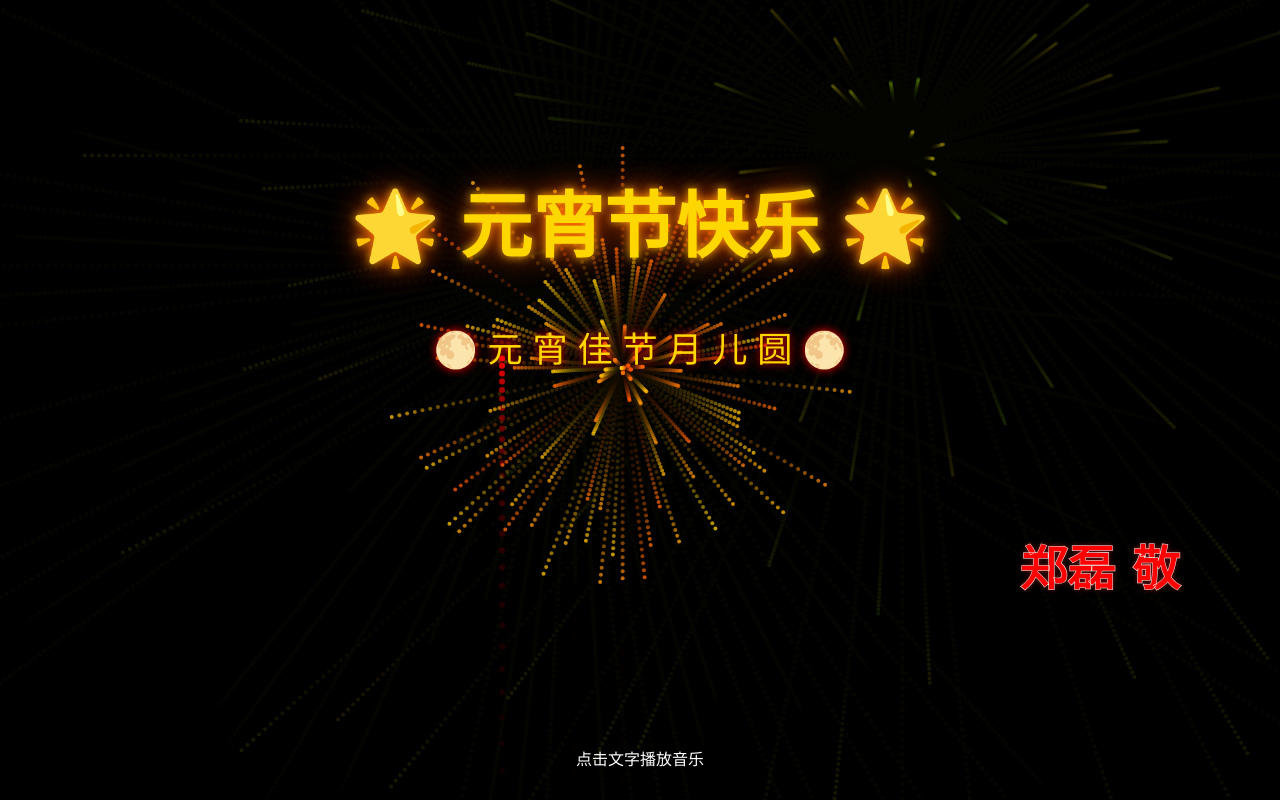
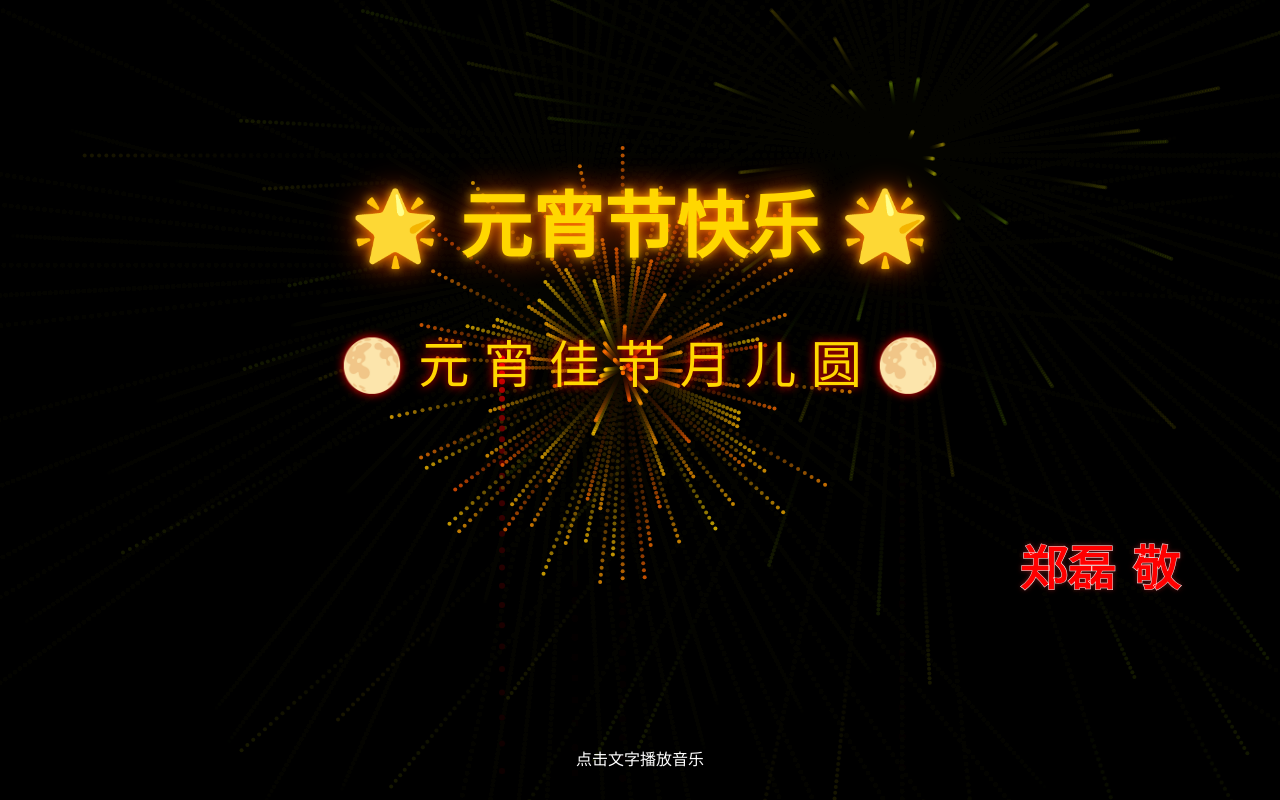
Before and after one commit to LevienZh/newyear, a plain HTML site: page index.html in a window 1280 px wide. Drawn offline with Linux system fonts and the light colour scheme.

Commit message:
Update index.html

```diff
--- a/index.html
+++ b/index.html
@@ -44,7 +44,7 @@
             animation: glow 2s ease-in-out infinite;
         }
         .message p {
-            font-size: 2.2em; /* 修改动态祝福语的字号 */
+            font-size: 3.2em; /* 修改动态祝福语的字号 */
         }
         #playHint {
             position: fixed;
```
